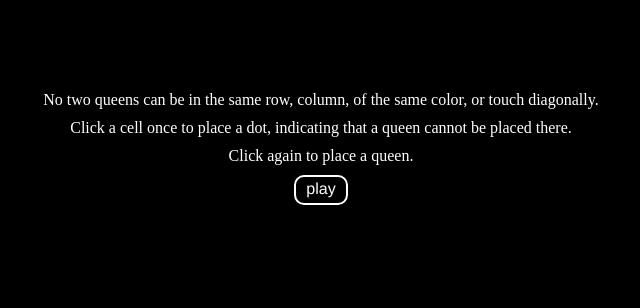
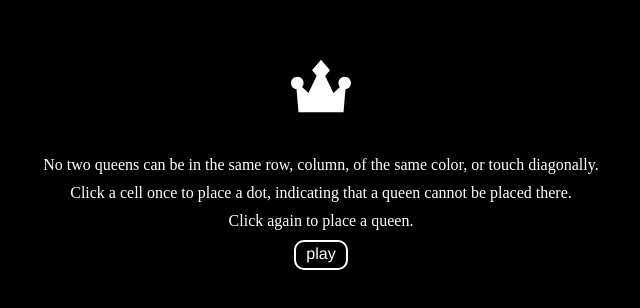
Before and after one commit to benWu26/queens, a React (Vite) app: page / in a window 1280 px wide. Shown: the part 252-560 px from the top of the page, without its empty margins (319-959 px from the left). Built offline with nearby package versions, Linux system fonts and the light colour scheme.

Commit message:
Added cool ahh crown logo

```diff
--- a/src/FullGame.tsx
+++ b/src/FullGame.tsx
@@ -8,7 +8,7 @@ function FullGame() {
     const [board, setBoard] = useState<boardType | null>(null);
     const [loading, setLoading] = useState(true);
     const [boardSize, setBoardSize] = useState(8);
-    const [autoPlace, setAutoPlace] = useState(true);
+    const [autoPlace, setAutoPlace] = useState(false);
 
     const generateBoard = useCallback(() => {
         setLoading(l => true);
--- a/src/Instructions.tsx
+++ b/src/Instructions.tsx
@@ -1,11 +1,10 @@
 import { Link } from "react-router-dom"
-import Cell from "./Cell"
-import Board from "./Board"
-import sampleBoard from "./sampleBoard"
+import invertedCrown from "./assets/inverted-crown.svg"
 
 function Instructions() {
     return (
         <div className="instructions">
+            <img src={invertedCrown} alt="" className="logo" />
             <p>
                 No two queens can be in the same row, column, of the same color, or touch diagonally.
             </p>
--- a/src/index.css
+++ b/src/index.css
@@ -164,3 +164,7 @@ input[type="checkbox" i] {
 .play-link:hover {
   background-color: #333333;
 }
+
+.logo {
+  max-height: 15vh;
+}
```
Also changed, not shown: src/assets/inverted-crown.svg (added).
